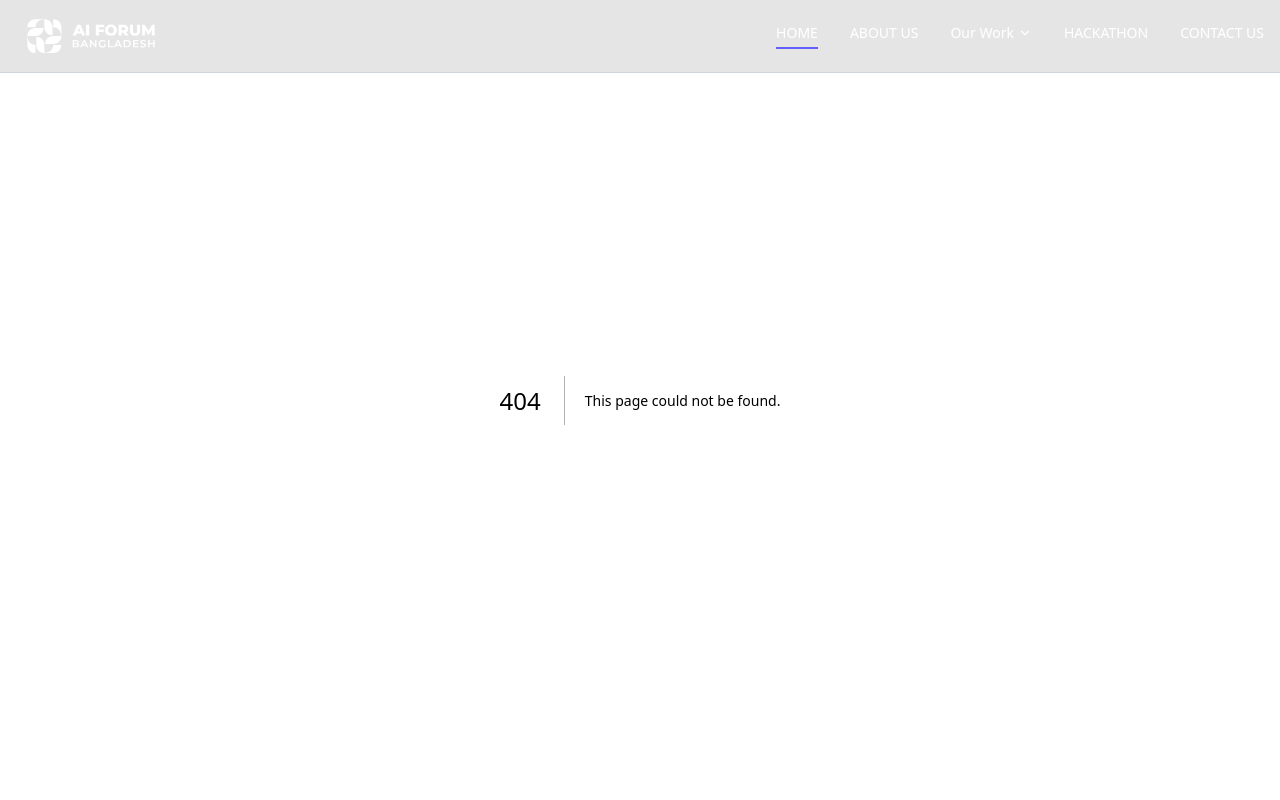
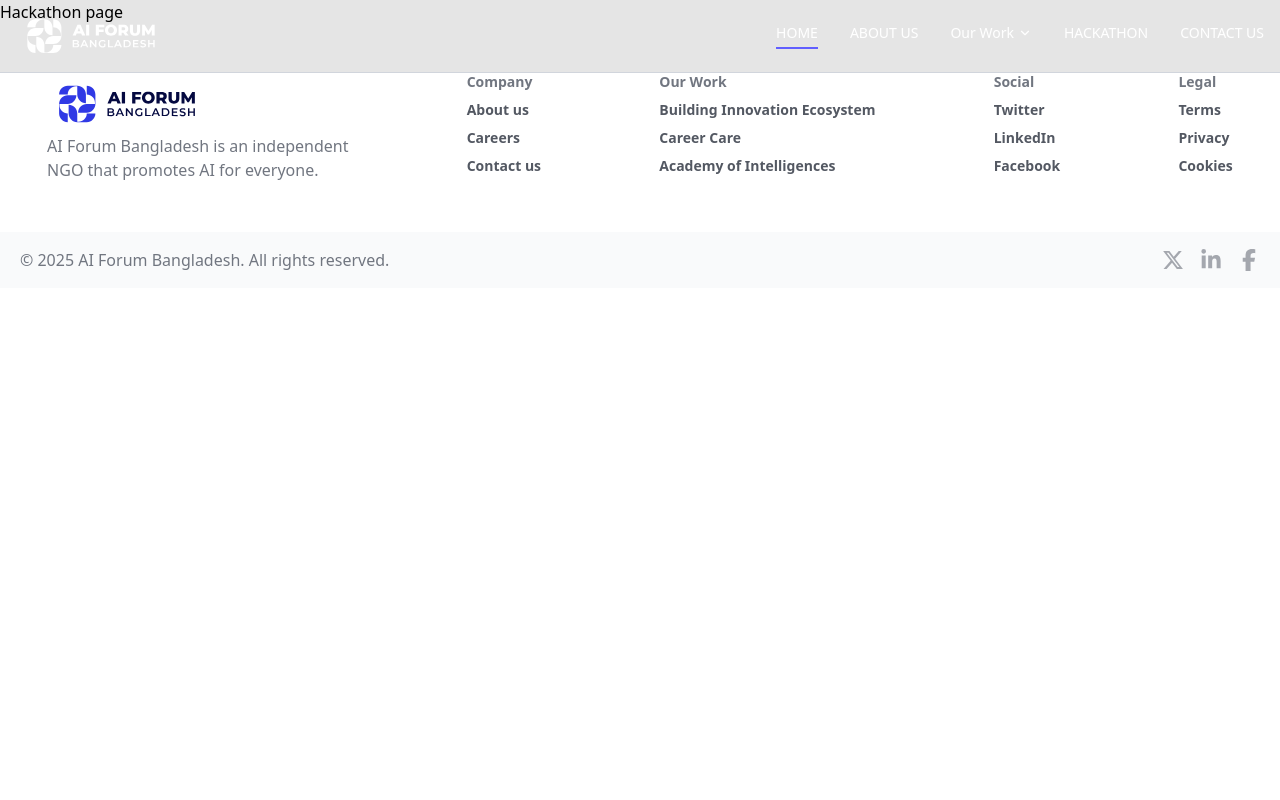
Before and after one commit to FarabiAkash/ai-forum, a Next.js app: page /hackathon in a window 1280 px wide. Before the commit this address had no page. Shown: the top 800 px of the page. Built offline with nearby package versions, Linux system fonts and the light colour scheme.

Commit message:
Implement hackathon page

```diff
--- /dev/null
+++ b/app/hackathon/page.js
@@ -0,0 +1,6 @@
+const page = () => {
+    return (
+        <div>Hackathon page</div>
+    )
+}
+export default page
--- a/components/Shared/Navbar.jsx
+++ b/components/Shared/Navbar.jsx
@@ -95,7 +95,7 @@ const Navbar = () => {
           </div>
 
           <a
-            href='#'
+            href='/hackathon'
             onClick={() => setActive('Hackathon')}
             className={navItemClass('Hackathon')}
           >
```
